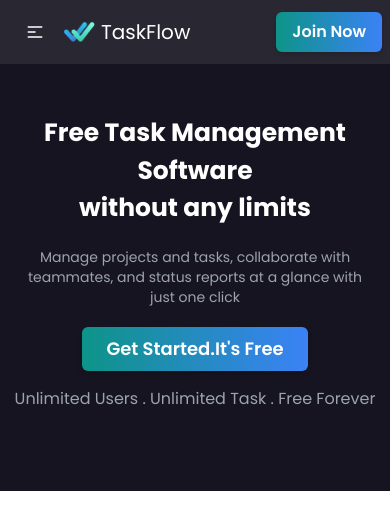
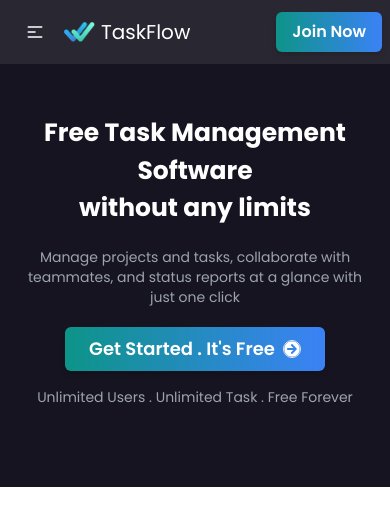
Before and after one commit to Mohammadarifcoding/Task-management-client, a React (Vite) app: page / in a window 390 px wide. Shown: the top 530 px of the page. Built offline with nearby package versions, Linux system fonts and the light colour scheme.

Commit message:
Added the login and register route and added react dropzone pakage

```diff
--- a/package.json
+++ b/package.json
@@ -14,6 +14,8 @@
     "match-sorter": "^6.3.1",
     "react": "^18.2.0",
     "react-dom": "^18.2.0",
+    "react-dropzone": "^14.2.3",
+    "react-icons": "^4.12.0",
     "react-router-dom": "^6.16.0",
     "sort-by": "^0.0.2"
   },
--- a/src/Components/Pages/Home/Home.jsx
+++ b/src/Components/Pages/Home/Home.jsx
@@ -1,5 +1,6 @@
 import React from 'react';
 import Container from '../../Shared/Container';
+import { FaArrowCircleRight } from "react-icons/fa";
 
 const Home = () => {
     return (
@@ -9,12 +10,12 @@ const Home = () => {
                 <p className='text-gray-400 md:text-lg sm:text-base text-sm max-w-[750px] px-5 text-center flex justify-center mb-[20px]'>Manage projects and tasks, collaborate with teammates, and status reports at a glance with just one click</p>
                 <div className='flex justify-center'>
 
-                   <button className="bg-gradient-to-r  hover:from-teal-700 hover:to-blue-600 from-teal-600 to-blue-500 text-white font-semibold py-2 px-6 lg:text-xl text-lg mb-4 rounded-md shadow-md hover:shadow-lg">
-                   Get Started.It's Free
+                   <button className="bg-gradient-to-r flex items-center gap-2  hover:from-teal-700 hover:to-blue-600 from-teal-600 to-blue-500 text-white font-semibold py-2 px-6 lg:text-xl text-lg mb-4 rounded-md shadow-md hover:shadow-lg">
+                   Get Started . It's Free < FaArrowCircleRight className='bg-none border rounded-full' />
 </button>
 
                 </div>
-                <p className='text-gray-400 text-center'>Unlimited Users . Unlimited Task . Free Forever</p>
+                <p className='text-gray-400 text-center md:text-base text-sm'>Unlimited Users . Unlimited Task . Free Forever</p>
             </Container>
         </div>
     );
--- /dev/null
+++ b/src/Components/Pages/Login/Login.jsx
@@ -0,0 +1,11 @@
+
+
+const Login = () => {
+    return (
+        <div>
+            Login
+        </div>
+    );
+};
+
+export default Login;
--- /dev/null
+++ b/src/Components/Pages/Register/Register.jsx
@@ -0,0 +1,11 @@
+
+
+const Register = () => {
+    return (
+        <div>
+            register
+        </div>
+    );
+};
+
+export default Register;
```
Also changed, not shown: src/main.jsx (+10 -0 lines), 1 other file (tests, documents, lock files or other folders).
